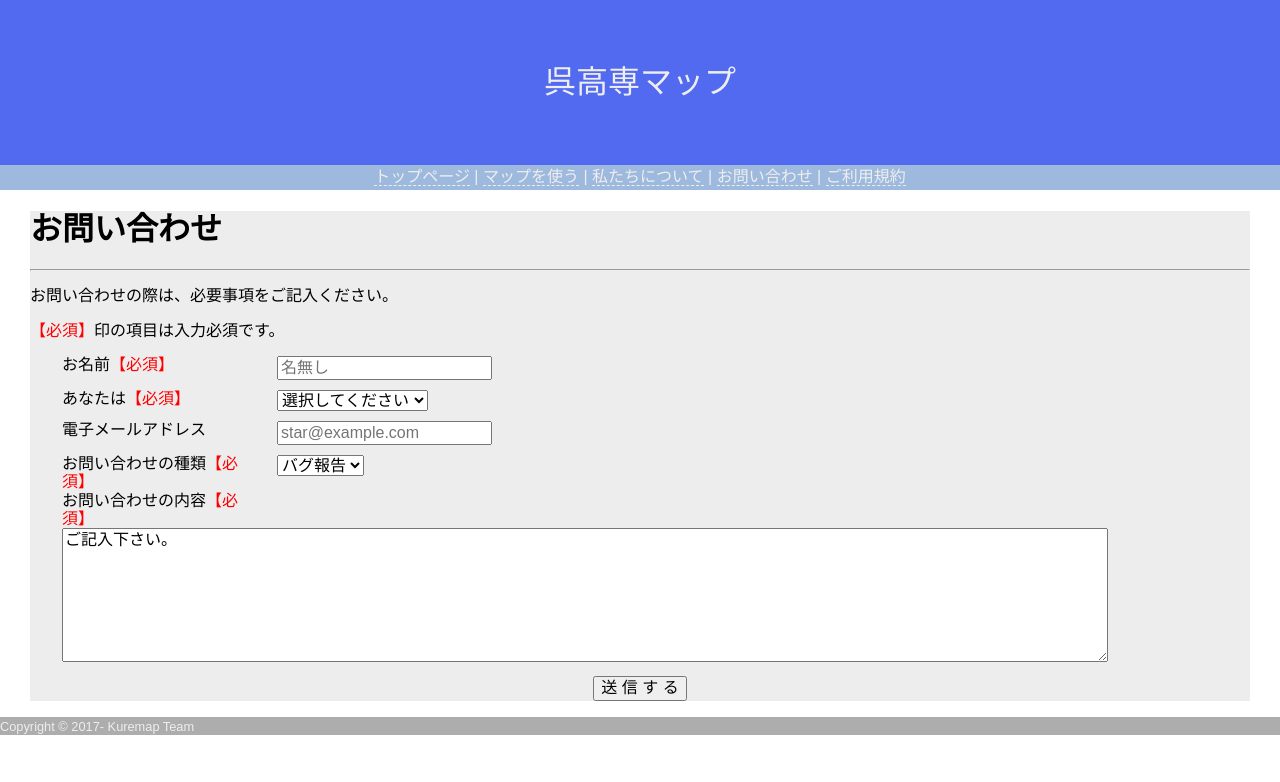
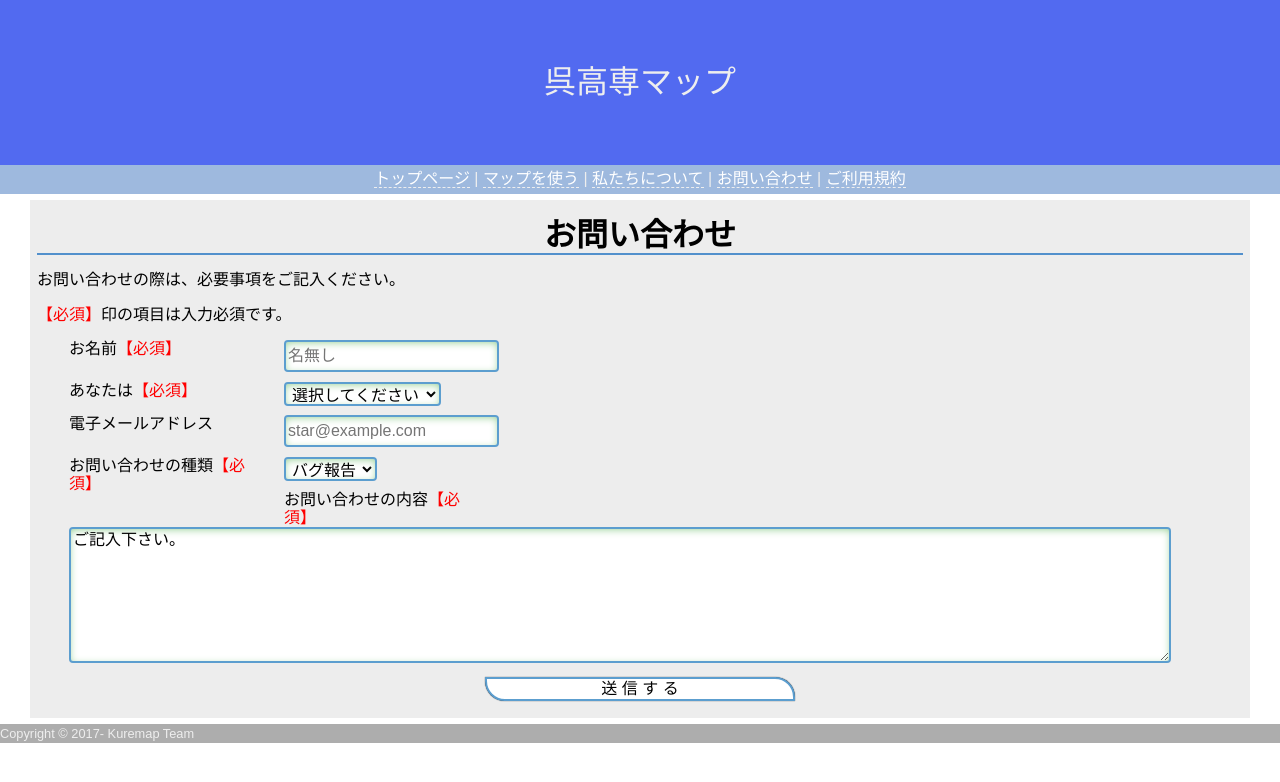
Before and after one commit to kure-kosen/kure_kosen_map, a PHP site: page /contactus.html in a window 1280 px wide. Shown: the top 782 px of the page. Run offline with PHP 8.4, Linux system fonts and the light colour scheme; some libraries are stand-ins or nearby versions.

Commit message:
テンプレートのCSS・お問い合わせCSSをださく微調整

```diff
--- a/assets/css/common.css
+++ b/assets/css/common.css
@@ -31,9 +31,11 @@ a {
 .navbar {
   list-style-type: none;
   text-align: left;
+  line-height: 140%;
 }
 
 .main-inner {
+  padding: 1px 7px;
   background: rgba(137, 137, 137, 0.15);
 }
 
@@ -54,6 +56,12 @@ a {
   font-weight: normal;
 }
 
+.main-inner h1 {
+  text-align: center;
+  margin: 0.5em 0;
+  border-bottom: 2px solid #5290cc;
+}
+
 .navbar li {
   display: block;
 }
@@ -63,7 +71,7 @@ a {
 }
 
 .navbar a {
-  color: #eee;
+  color: #fff;
   text-decoration: none;
   border-bottom: dashed 1px #eee;
 }
--- a/assets/css/contactus.css
+++ b/assets/css/contactus.css
@@ -1,6 +1,16 @@
 @charset "utf-8";
 
 /* contactus用 : お問い合わせフォーム */
+
+/*
+form ul li input[type="text"],
+form ul li select,
+form ul li textarea {
+  -webkit-appearance: none;
+  -moz-appearance: none;
+  appearance: none;
+}
+*/
 
 .required::after {
   color: #ff0000;
@@ -21,22 +31,40 @@ form ul li {
   margin-bottom: 0.6em;
 }
 
-form ul li input,
 form ul li select {
-  margin-left: 1.5em;
+  background: #fff;
 }
 
 form li.submit {
   text-align: center;
 }
+.contents textarea {
+  width: calc(100% - 3em);
+  height: 8em;
+}
+
+form ul li input[type="submit"] {
+  border: 2px solid #5c9ecf;
+  height: 1.5em;
+  background: #fff;
+  border-radius: 0 20px;
+  box-shadow: 0px 0px 1px 0px #000;
+  padding: 0 10%;
+}
+
+form ul li input[type="text"],
+form ul li select,
+form ul li textarea {
+  margin-left: 1.5em; /* 後述の通り、screenでは適用除外 */
+  border: 2px solid #5c9ecf;
+  border-radius: 4px;
+  box-shadow: 0px 2px 8px -2px #89ca89 inset;
+  height: 1.5em;
+  padding: 2px;
+}
 
 #onlyknct {
   display: none;
-}
-
-.contents textarea {
-  width: 90%;
-  height: 8em;
 }
 
 @media screen and (min-width: 768px) {
@@ -44,8 +72,9 @@ form li.submit {
     padding: 0 2em;
   }
 
-  form ul li input,
-  form ul li select {
+  form ul li input[type="text"],
+  form ul li select,
+  form ul li textarea {
     margin-left: 0;
   }
 
--- a/contactus.html
+++ b/contactus.html
@@ -37,7 +37,6 @@
       <div class="container">
         <div class="main-inner">
           <h1>お問い合わせ</h1>
-          <hr>
           <p>お問い合わせの際は、必要事項をご記入ください。</p>
           <p><span class="required"></span>印の項目は入力必須です。</p>
 
@@ -97,7 +96,7 @@
                 </select>
               </li>
               <li class="contents">
-                <p><label for="contents" class="required">お問い合わせの内容</label></p>
+                <label for="contents" class="required">お問い合わせの内容</label>
                 <textarea id="contents" name="contents" required>ご記入下さい。</textarea><br>
               </li>
               <li class="submit">
```
